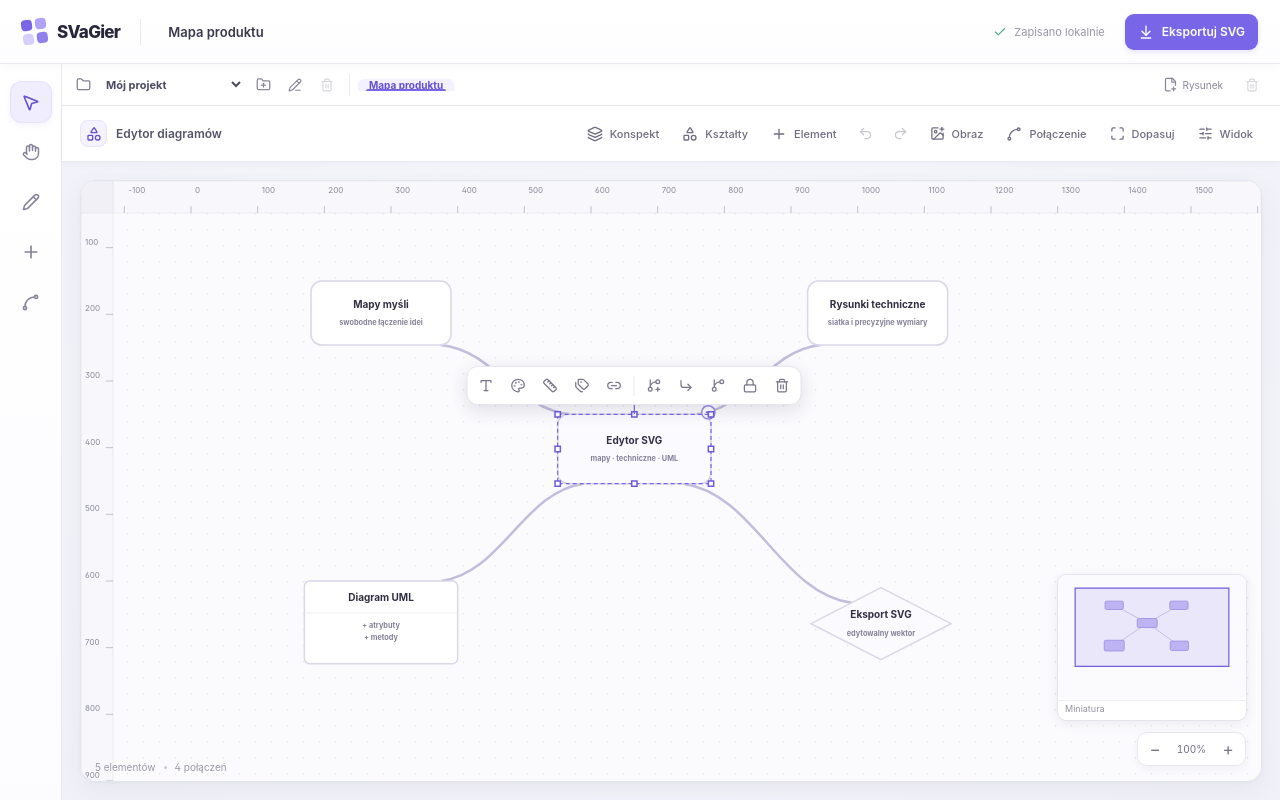
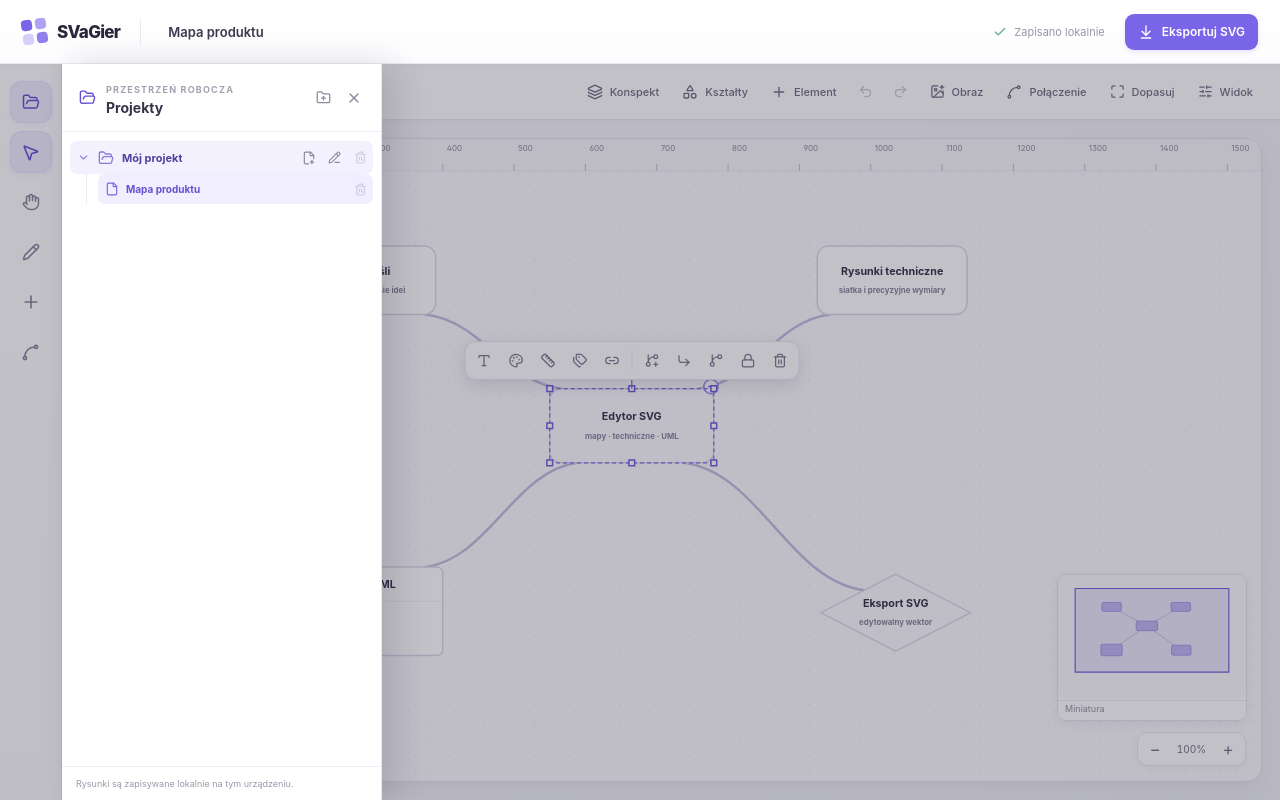
Before and after one commit to DaWitt99/SVaGier, a React (Vite) app: page / in a window 1280 px wide. Both pictures are taken after a click on the button 30 px from the left and 102 px from the top of the page. Built offline with nearby package versions, Linux system fonts and the light colour scheme.

Commit message:
Move project navigation into explorer drawer

```diff
--- a/src/App.tsx
+++ b/src/App.tsx
@@ -2,9 +2,7 @@ import { useEffect, useMemo, useRef, useState, type ChangeEvent } from "react";
 import {
   ArrowDownToLine,
   Check,
-  FilePlus2,
-  Folder,
-  FolderPlus,
+  FolderOpen,
   Hand,
   Pencil,
   ImagePlus,
@@ -16,7 +14,6 @@ import {
   Maximize,
   MousePointer2,
   Plus,
-  PencilLine,
   Shapes,
   Spline,
   SlidersHorizontal,
@@ -26,6 +23,7 @@ import DiagramCanvas from "./components/DiagramCanvas";
 import CanvasSettingsPanel from "./components/CanvasSettingsPanel";
 import InspectorPanel from "./components/InspectorPanel";
 import OutlinePanel from "./components/OutlinePanel";
+import ProjectExplorerPanel from "./components/ProjectExplorerPanel";
 import ShapeLibraryPanel from "./components/ShapeLibraryPanel";
 import { downloadSvg } from "./exportSvg";
 import { CANVAS_HEIGHT, CANVAS_WIDTH } from "./components/DiagramCanvas";
@@ -155,9 +153,10 @@ function App() {
   const workspaceRef = useRef(workspace);
   const [document, setDocument] = useState(() => activeDrawing(workspace).document);
   const documentRef = useRef(document);
-  const currentProject = workspace.projects.find((project) => project.id === workspace.activeProjectId) ?? workspace.projects[0];
-  const currentDrawingId = currentProject.activeDrawingId;
-  const visibleProjectDrawings = currentProject.drawings.map((drawing) => drawing.id === currentDrawingId ? { ...drawing, document } : drawing);
+  const visibleProjects = workspace.projects.map((project) => project.id !== workspace.activeProjectId ? project : {
+    ...project,
+    drawings: project.drawings.map((drawing) => drawing.id === project.activeDrawingId ? { ...drawing, document } : drawing),
+  });
   const historyRef = useRef<{ past: DiagramDocument[]; future: DiagramDocument[] }>({ past: [], future: [] });
   const historyActionRef = useRef<DiagramDocument | null>(null);
   const [historyStatus, setHistoryStatus] = useState({ undo: 0, redo: 0 });
@@ -166,6 +165,7 @@ function App() {
   const [toolMode, setToolMode] = useState<"select" | "pan" | "freehand">("select");
   const [showShapeLibrary, setShowShapeLibrary] = useState(false);
   const [showOutline, setShowOutline] = useState(false);
+  const [showProjectExplorer, setShowProjectExplorer] = useState(false);
   const [selectedEdgeId, setSelectedEdgeId] = useState<string | null>(null);
   const imageInputRef = useRef<HTMLInputElement>(null);
   const [connectMode, setConnectMode] = useState(false);
@@ -282,9 +282,14 @@ function App() {
     startDrawing(project.drawings[0].document);
   }
 
-  function createDrawing() {
+  function openProject(projectId: string) {
+    const project = workspaceRef.current.projects.find((item) => item.id === projectId);
+    if (project) openProjectDrawing(project.id, project.activeDrawingId);
+  }
+
+  function createDrawing(projectId: string) {
     const current = commitCurrentDrawing(workspaceRef.current);
-    const project = current.projects.find((item) => item.id === current.activeProjectId);
+    const project = current.projects.find((item) => item.id === projectId);
     if (!project) return;
     const names = new Set(project.drawings.map((drawing) => drawing.document.title));
     let index = 1;
@@ -292,6 +297,7 @@ function App() {
     const drawing: ProjectDrawing = { id: `drawing-${crypto.randomUUID()}`, document: createBlankDocument(`Rysunek ${index}`) };
     const next = {
       ...current,
+      activeProjectId: projectId,
       projects: current.projects.map((item) => item.id === project.id ? {
         ...item,
         drawings: [...item.drawings, drawing],
@@ -302,9 +308,9 @@ function App() {
     startDrawing(drawing.document);
   }
 
-  function renameCurrentProject() {
+  function renameProject(projectId: string) {
     const current = workspaceRef.current;
-    const project = current.projects.find((item) => item.id === current.activeProjectId);
+    const project = current.projects.find((item) => item.id === projectId);
     if (!project) return;
     const name = window.prompt("Nazwa projektu", project.name)?.trim();
     if (!name || name === project.name) return;
@@ -314,34 +320,44 @@ function App() {
     }));
   }
 
-  function deleteCurrentProject() {
+  function deleteProject(projectId: string) {
     const current = workspaceRef.current;
     if (current.projects.length <= 1) return;
-    const project = current.projects.find((item) => item.id === current.activeProjectId);
+    const project = current.projects.find((item) => item.id === projectId);
     if (!project || !window.confirm(`Usunąć projekt „${project.name}” wraz ze wszystkimi rysunkami?`)) return;
     const committed = commitCurrentDrawing(current);
     const remaining = committed.projects.filter((item) => item.id !== project.id);
+    if (project.id !== current.activeProjectId) {
+      updateWorkspace(() => ({ ...committed, projects: remaining }));
+      return;
+    }
     const nextProject = remaining[0];
     const drawing = nextProject.drawings.find((item) => item.id === nextProject.activeDrawingId) ?? nextProject.drawings[0];
     updateWorkspace(() => ({ ...committed, projects: remaining, activeProjectId: nextProject.id }));
     startDrawing(drawing.document);
   }
 
-  function deleteCurrentDrawing() {
+  function deleteDrawing(projectId: string, drawingId: string) {
     const current = workspaceRef.current;
-    const project = current.projects.find((item) => item.id === current.activeProjectId);
+    const project = current.projects.find((item) => item.id === projectId);
     if (!project || project.drawings.length <= 1) return;
-    const drawing = project.drawings.find((item) => item.id === project.activeDrawingId);
-    if (!drawing || !window.confirm(`Usunąć rysunek „${documentRef.current.title}”?`)) return;
+    const drawing = project.drawings.find((item) => item.id === drawingId);
+    const drawingTitle = project.id === current.activeProjectId && drawingId === project.activeDrawingId
+      ? documentRef.current.title
+      : drawing?.document.title;
+    if (!drawing || !window.confirm(`Usunąć rysunek „${drawingTitle}”?`)) return;
     const committed = commitCurrentDrawing(current);
-    const remaining = committed.projects.find((item) => item.id === project.id)!.drawings.filter((item) => item.id !== drawing.id);
-    const nextDrawing = remaining[0];
+    const targetProject = committed.projects.find((item) => item.id === project.id)!;
+    const remaining = targetProject.drawings.filter((item) => item.id !== drawing.id);
+    const activeDrawingId = targetProject.activeDrawingId === drawing.id ? remaining[0].id : targetProject.activeDrawingId;
     const next = {
       ...committed,
-      projects: committed.projects.map((item) => item.id === project.id ? { ...item, drawings: remaining, activeDrawingId: nextDrawing.id } : item),
+      projects: committed.projects.map((item) => item.id === project.id ? { ...item, drawings: remaining, activeDrawingId } : item),
     };
     updateWorkspace(() => next);
-    startDrawing(nextDrawing.document);
+    if (project.id === current.activeProjectId && drawing.id === project.activeDrawingId) {
+      startDrawing(remaining.find((item) => item.id === activeDrawingId)!.document);
+    }
   }
 
   function updateHistoryStatus() {
@@ -1058,6 +1074,9 @@ function App() {
       <div className="workspace">
         <aside className="tool-rail" aria-label="Narzędzia">
           <div className="rail-group">
+            <button className={`rail-button${showProjectExplorer ? " active" : ""}`} type="button" aria-label="Otwórz eksplorator projektów" title="Projekty i rysunki" aria-expanded={showProjectExplorer} onClick={() => setShowProjectExplorer((open) => !open)}>
+              <FolderOpen size={18} />
+            </button>
             <button className={`rail-button${toolMode === "select" ? " active" : ""}`} type="button" aria-label="Zaznaczanie" title="Zaznaczanie" onClick={() => setToolMode("select")}>
               <MousePointer2 size={19} />
             </button>
@@ -1085,6 +1104,20 @@ function App() {
           </div>
         </aside>
 
+        {showProjectExplorer && <ProjectExplorerPanel
+          projects={visibleProjects}
+          activeProjectId={workspace.activeProjectId}
+          activeDrawingId={workspace.projects.find((project) => project.id === workspace.activeProjectId)?.activeDrawingId ?? ""}
+          onOpenProject={openProject}
+          onOpenDrawing={openProjectDrawing}
+          onCreateProject={createProject}
+          onCreateDrawing={createDrawing}
+          onRenameProject={renameProject}
+          onDeleteProject={deleteProject}
+          onDeleteDrawing={deleteDrawing}
+          onClose={() => setShowProjectExplorer(false)}
+        />}
+
         {activeInspectorSection && (selectedNode || selectedEdge) && (
           <InspectorPanel
             section={activeInspectorSection}
@@ -1100,38 +1133,6 @@ function App() {
         )}
 
         <main className="editor-area">
-          <nav className="project-workspace-bar" aria-label="Projekty i rysunki">
-            <div className="project-switcher">
-              <Folder size={15} aria-hidden="true" />
-              <select
-                aria-label="Aktywny projekt"
-                value={workspace.activeProjectId}
-                onChange={(event) => {
-                  const project = workspace.projects.find((item) => item.id === event.target.value);
-                  if (project) openProjectDrawing(project.id, project.activeDrawingId);
-                }}
-              >
-                {workspace.projects.map((project) => <option key={project.id} value={project.id}>{project.name}</option>)}
-              </select>
-              <button type="button" aria-label="Nowy projekt" title="Nowy projekt" onClick={createProject}><FolderPlus size={15} /></button>
-              <button type="button" aria-label="Zmień nazwę projektu" title="Zmień nazwę projektu" onClick={renameCurrentProject}><PencilLine size={14} /></button>
-              <button type="button" className="project-delete-button" aria-label="Usuń projekt" title="Usuń projekt" disabled={workspace.projects.length <= 1} onClick={deleteCurrentProject}><Trash2 size={14} /></button>
-            </div>
-            <span className="project-workspace-divider" />
-            <div className="drawing-tabs" role="tablist" aria-label={`Rysunki projektu ${currentProject.name}`}>
-              {visibleProjectDrawings.map((drawing) => <button
-                key={drawing.id}
-                type="button"
-                role="tab"
-                aria-selected={drawing.id === currentDrawingId}
-                className={drawing.id === currentDrawingId ? "active" : ""}
-                title={drawing.document.title}
-                onClick={() => openProjectDrawing(currentProject.id, drawing.id)}
-              >{drawing.document.title || "Bez nazwy"}</button>)}
-            </div>
-            <button className="document-navigation-action" type="button" aria-label="Nowy rysunek" title="Nowy rysunek" onClick={createDrawing}><FilePlus2 size={15} /><span>Rysunek</span></button>
-            <button className="document-navigation-action document-delete-button" type="button" aria-label="Usuń rysunek" title="Usuń rysunek" disabled={currentProject.drawings.length <= 1} onClick={deleteCurrentDrawing}><Trash2 size={14} /></button>
-          </nav>
           <div className="editor-toolbar">
             <div className="toolbar-context">
               <span className="context-icon"><Shapes size={16} /></span>
--- /dev/null
+++ b/src/components/ProjectExplorerPanel.tsx
@@ -0,0 +1,128 @@
+import { useEffect, useRef, useState } from "react";
+import { ChevronDown, ChevronRight, File, FilePlus2, Folder, FolderOpen, FolderPlus, PencilLine, Trash2, X } from "lucide-react";
+import type { DiagramProject } from "../model";
+
+interface ProjectExplorerPanelProps {
+  projects: DiagramProject[];
+  activeProjectId: string;
+  activeDrawingId: string;
+  onOpenProject: (projectId: string) => void;
+  onOpenDrawing: (projectId: string, drawingId: string) => void;
+  onCreateProject: () => void;
+  onCreateDrawing: (projectId: string) => void;
+  onRenameProject: (projectId: string) => void;
+  onDeleteProject: (projectId: string) => void;
+  onDeleteDrawing: (projectId: string, drawingId: string) => void;
+  onClose: () => void;
+}
+
+export default function ProjectExplorerPanel({
+  projects,
+  activeProjectId,
+  activeDrawingId,
+  onOpenProject,
+  onOpenDrawing,
+  onCreateProject,
+  onCreateDrawing,
+  onRenameProject,
+  onDeleteProject,
+  onDeleteDrawing,
+  onClose,
+}: ProjectExplorerPanelProps) {
+  const [expandedProjects, setExpandedProjects] = useState<Set<string>>(() => new Set([activeProjectId]));
+  const onCloseRef = useRef(onClose);
+  onCloseRef.current = onClose;
+
+  useEffect(() => {
+    setExpandedProjects((current) => new Set([...current, activeProjectId]));
+  }, [activeProjectId]);
+
+  useEffect(() => {
+    const closeOnEscape = (event: KeyboardEvent) => {
+      if (event.key === "Escape") onCloseRef.current();
+    };
+    window.addEventListener("keydown", closeOnEscape);
+    return () => window.removeEventListener("keydown", closeOnEscape);
+  }, []);
+
+  function toggleProject(projectId: string) {
+    setExpandedProjects((current) => {
+      const next = new Set(current);
+      if (next.has(projectId)) next.delete(projectId);
+      else next.add(projectId);
+      return next;
+    });
+    onOpenProject(projectId);
+  }
+
+  return (
+    <div className="project-explorer-layer">
+      <button className="project-explorer-scrim" type="button" aria-label="Zamknij eksplorator projektów" onClick={onClose} />
+      <aside className="project-explorer" aria-label="Eksplorator projektów i rysunków">
+        <header className="project-explorer-header">
+          <div className="project-explorer-heading">
+            <FolderOpen size={17} />
+            <div><span className="eyebrow">PRZESTRZEŃ ROBOCZA</span><h2>Projekty</h2></div>
+          </div>
+          <div className="project-explorer-header-actions">
+            <button type="button" aria-label="Nowy projekt" title="Nowy projekt" onClick={onCreateProject}><FolderPlus size={15} /></button>
+            <button type="button" aria-label="Zamknij eksplorator" title="Zamknij" onClick={onClose}><X size={16} /></button>
+          </div>
+        </header>
+        <div className="project-explorer-list" aria-label="Lista projektów i rysunków">
+          {projects.map((project) => {
+            const expanded = expandedProjects.has(project.id);
+            const activeProject = project.id === activeProjectId;
+            return <section className={`project-explorer-project${activeProject ? " is-current" : ""}`} key={project.id}>
+              <div className="project-explorer-project-row">
+                <button
+                  className="project-explorer-folder"
+                  type="button"
+                  aria-expanded={expanded}
+                  aria-current={activeProject ? "true" : undefined}
+                  title={project.name}
+                  onClick={() => toggleProject(project.id)}
+                >
+                  {expanded ? <ChevronDown size={13} /> : <ChevronRight size={13} />}
+                  {expanded ? <FolderOpen size={16} /> : <Folder size={16} />}
+                  <span>{project.name}</span>
+                </button>
+                <div className="project-explorer-actions">
+                  <button type="button" aria-label={`Nowy rysunek w projekcie ${project.name}`} title="Nowy rysunek" onClick={() => onCreateDrawing(project.id)}><FilePlus2 size={14} /></button>
+                  <button type="button" aria-label={`Zmień nazwę projektu ${project.name}`} title="Zmień nazwę projektu" onClick={() => onRenameProject(project.id)}><PencilLine size={13} /></button>
+                  <button type="button" aria-label={`Usuń projekt ${project.name}`} title="Usuń projekt" disabled={projects.length <= 1} onClick={() => onDeleteProject(project.id)}><Trash2 size={13} /></button>
+                </div>
+              </div>
+              {expanded && <div className="project-explorer-drawings">
+                {project.drawings.map((drawing) => {
+                  const activeDrawing = activeProject && drawing.id === activeDrawingId;
+                  return <div className={`project-explorer-drawing-row${activeDrawing ? " is-current" : ""}`} key={drawing.id}>
+                    <button
+                      className="project-explorer-file"
+                      type="button"
+                      aria-current={activeDrawing ? "page" : undefined}
+                      title={drawing.document.title}
+                      onClick={() => onOpenDrawing(project.id, drawing.id)}
+                    >
+                      <File size={14} />
+                      <span>{drawing.document.title || "Bez nazwy"}</span>
+                    </button>
+                    <button
+                      className="project-explorer-delete-file"
+                      type="button"
+                      aria-label={`Usuń rysunek ${drawing.document.title}`}
+                      title="Usuń rysunek"
+                      disabled={project.drawings.length <= 1}
+                      onClick={() => onDeleteDrawing(project.id, drawing.id)}
+                    ><Trash2 size={13} /></button>
+                  </div>;
+                })}
+              </div>}
+            </section>;
+          })}
+        </div>
+        <footer className="project-explorer-footer">Rysunki są zapisywane lokalnie na tym urządzeniu.</footer>
+      </aside>
+    </div>
+  );
+}
--- a/src/styles.css
+++ b/src/styles.css
@@ -267,115 +267,116 @@ select:focus-visible {
   min-width: 0;
 }
 
-.project-workspace-bar {
-  display: flex;
-  min-width: 0;
-  flex: 0 0 42px;
-  align-items: center;
+.project-explorer-layer { position: absolute; z-index: 9; inset: 0; }
+
+.project-explorer-scrim {
+  position: absolute;
+  z-index: 0;
+  inset: 0;
+  border: 0;
+  background: #28263b48;
+  cursor: default;
+}
+
+.project-explorer {
+  position: absolute;
+  z-index: 1;
+  top: 0;
+  bottom: 0;
+  left: 62px;
+  display: flex;
+  width: min(320px, calc(100vw - 62px));
+  flex-direction: column;
+  border-right: 1px solid #e6e4ef;
+  background: #fff;
+  box-shadow: 12px 0 32px #211f3827;
+  animation: project-explorer-enter 150ms ease-out;
+}
+
+@keyframes project-explorer-enter {
+  from { opacity: 0.7; transform: translateX(-12px); }
+  to { opacity: 1; transform: translateX(0); }
+}
+
+.project-explorer-header {
+  display: flex;
+  min-height: 68px;
+  flex: 0 0 68px;
+  align-items: center;
+  justify-content: space-between;
   gap: 8px;
-  overflow: hidden;
-  padding: 0 14px;
-  border-bottom: 1px solid var(--line);
-  background: #fff;
-}
-
-.project-switcher {
-  display: flex;
-  min-width: 0;
-  flex: 0 0 auto;
-  align-items: center;
-  gap: 4px;
-  color: #817f96;
-}
-
-.project-switcher select {
-  width: 150px;
-  min-width: 60px;
-  height: 29px;
-  padding: 0 6px;
-  border: 1px solid transparent;
-  border-radius: 6px;
-  background: transparent;
-  color: #4d4b63;
-  font-size: 11px;
-  font-weight: 650;
-}
-
-.project-switcher select:hover,
-.project-switcher select:focus { border-color: var(--line); background: #fbfbfe; }
-
-.project-switcher button,
-.document-navigation-action {
-  display: inline-flex;
-  width: 28px;
-  height: 28px;
-  flex: 0 0 28px;
-  align-items: center;
-  justify-content: center;
-  gap: 5px;
-  padding: 0;
+  padding: 0 14px 0 17px;
+  border-bottom: 1px solid #efedf5;
+}
+
+.project-explorer-heading { display: flex; align-items: center; gap: 10px; color: var(--purple-dark); }
+.project-explorer-heading h2 { margin: 3px 0 0; color: #363448; font-size: 14px; }
+.project-explorer-header-actions { display: flex; align-items: center; gap: 3px; }
+.project-explorer-header-actions button,
+.project-explorer-actions button,
+.project-explorer-delete-file {
+  display: grid;
+  width: 27px;
+  height: 27px;
+  flex: 0 0 27px;
+  place-items: center;
   border: 0;
   border-radius: 6px;
   background: transparent;
-  color: #89879b;
+  color: #8b899f;
   cursor: pointer;
 }
 
-.project-switcher button:hover:not(:disabled),
-.document-navigation-action:hover:not(:disabled) { background: #f1effa; color: var(--purple-dark); }
-.project-switcher .project-delete-button:hover:not(:disabled),
-.document-navigation-action.document-delete-button:hover:not(:disabled) { background: #fff0f0; color: #c54654; }
-.project-switcher button:disabled,
-.document-navigation-action:disabled { cursor: default; opacity: 0.35; }
-
-.project-workspace-divider {
-  width: 1px;
-  height: 22px;
-  flex: 0 0 1px;
-  background: var(--line);
-}
-
-.drawing-tabs {
+.project-explorer-header-actions button:hover,
+.project-explorer-actions button:hover:not(:disabled),
+.project-explorer-delete-file:hover:not(:disabled) { background: #f0edff; color: var(--purple-dark); }
+.project-explorer-actions button:last-child:hover:not(:disabled),
+.project-explorer-delete-file:hover:not(:disabled) { background: #fff0f0; color: #c54654; }
+.project-explorer-actions button:disabled,
+.project-explorer-delete-file:disabled { cursor: default; opacity: 0.35; }
+
+.project-explorer-list { flex: 1; overflow: auto; padding: 9px 8px; scrollbar-width: thin; }
+.project-explorer-project { margin-bottom: 3px; }
+.project-explorer-project-row,
+.project-explorer-drawing-row { display: flex; min-width: 0; align-items: center; gap: 3px; border-radius: 7px; }
+.project-explorer-project-row:hover,
+.project-explorer-drawing-row:hover { background: #f7f6fb; }
+.project-explorer-project.is-current > .project-explorer-project-row { background: #f4f1ff; }
+
+.project-explorer-folder,
+.project-explorer-file {
   display: flex;
   min-width: 0;
+  min-height: 33px;
   flex: 1;
-  align-items: stretch;
-  gap: 3px;
-  overflow-x: auto;
-  scrollbar-width: none;
-}
-
-.drawing-tabs::-webkit-scrollbar { display: none; }
-
-.drawing-tabs button {
-  position: relative;
-  min-width: 72px;
-  max-width: 180px;
-  flex: 0 1 auto;
+  align-items: center;
+  gap: 8px;
   overflow: hidden;
-  padding: 0 11px;
+  padding: 0 7px;
   border: 0;
-  border-radius: 6px 6px 0 0;
+  border-radius: 6px;
   background: transparent;
-  color: #858398;
-  font-size: 10px;
-  text-overflow: ellipsis;
-  white-space: nowrap;
+  color: #5d5b72;
   cursor: pointer;
-}
-
-.drawing-tabs button:hover { background: #f7f6fb; color: #55536c; }
-.drawing-tabs button.active { background: #f3f0ff; color: var(--purple-dark); font-weight: 650; }
-.drawing-tabs button.active::after { position: absolute; right: 8px; bottom: 0; left: 8px; height: 2px; border-radius: 2px 2px 0 0; background: var(--purple); content: ""; }
-
-.document-navigation-action {
-  width: auto;
-  min-width: 28px;
-  flex-basis: auto;
-  padding: 0 7px;
-  font-size: 10px;
-  white-space: nowrap;
-}
+  text-align: left;
+}
+
+.project-explorer-folder { font-size: 11px; font-weight: 650; }
+.project-explorer-folder svg { flex: 0 0 auto; color: #8d79db; }
+.project-explorer-folder span,
+.project-explorer-file span { overflow: hidden; text-overflow: ellipsis; white-space: nowrap; }
+.project-explorer-folder[aria-current="true"] { color: #4f419e; }
+.project-explorer-drawings { margin-left: 16px; padding-left: 11px; border-left: 1px solid #eceaf2; }
+.project-explorer-file { min-height: 30px; gap: 7px; color: #77758b; font-size: 10px; }
+.project-explorer-file svg { flex: 0 0 auto; color: #aaa7bb; }
+.project-explorer-drawing-row.is-current { background: #f1efff; }
+.project-explorer-drawing-row.is-current .project-explorer-file { color: var(--purple-dark); font-weight: 650; }
+.project-explorer-drawing-row.is-current .project-explorer-file svg { color: var(--purple); }
+.project-explorer-actions { display: flex; flex: 0 0 auto; align-items: center; gap: 1px; }
+.project-explorer-actions button,
+.project-explorer-delete-file { width: 25px; height: 25px; flex-basis: 25px; }
+.project-explorer-delete-file { opacity: 0.65; }
+.project-explorer-footer { flex: 0 0 auto; padding: 11px 14px; border-top: 1px solid #efedf5; color: #9a98a9; font-size: 9px; }
 
 .editor-toolbar {
   z-index: 1;
@@ -1842,6 +1843,8 @@ kbd {
     padding: 12px 5px;
   }
 
+  .project-explorer { left: 50px; width: min(320px, calc(100vw - 50px)); }
+
   .rail-button {
     width: 38px;
     height: 38px;
@@ -1852,10 +1855,6 @@ kbd {
     height: 50px;
   }
 
-  .project-workspace-bar { gap: 5px; padding: 0 8px; }
-  .project-switcher { gap: 2px; }
-  .project-switcher select { width: 118px; }
-
   .toolbar-context > span:not(.context-icon):not(.mode-hint) {
     display: none;
   }
@@ -1884,15 +1883,6 @@ kbd {
 }
 
 @media (max-width: 620px) {
-  .project-workspace-bar { flex-basis: 40px; gap: 3px; padding: 0 5px; }
-  .project-switcher > svg { display: none; }
-  .project-switcher select { width: 92px; padding: 0 3px; font-size: 10px; }
-  .project-switcher button,
-  .document-navigation-action { width: 24px; height: 26px; flex-basis: 24px; }
-  .document-navigation-action { min-width: 24px; padding: 0; }
-  .document-navigation-action span { display: none; }
-  .drawing-tabs button { min-width: 58px; padding: 0 7px; }
-
   .inspector {
     position: absolute;
     right: 10px;
```
